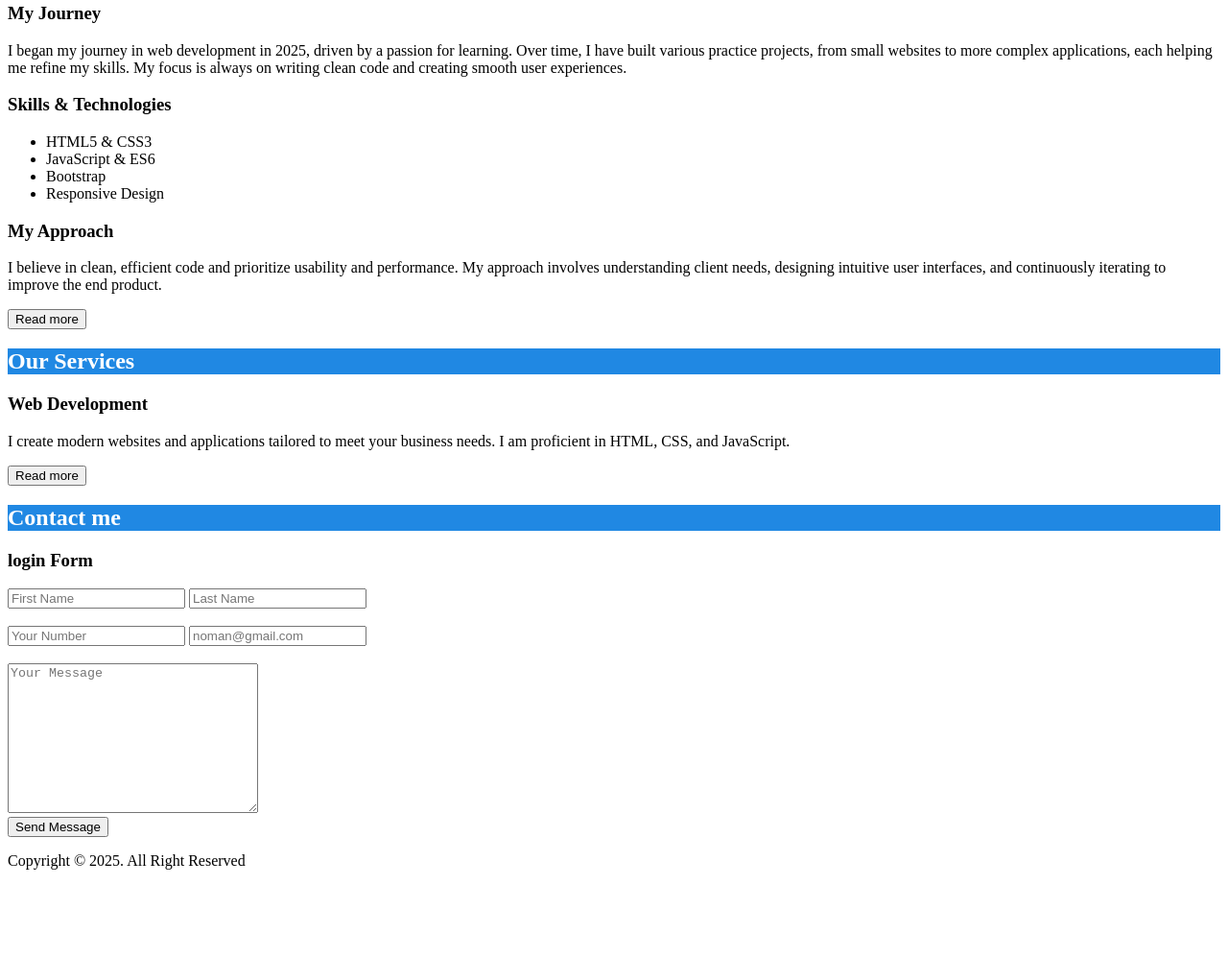
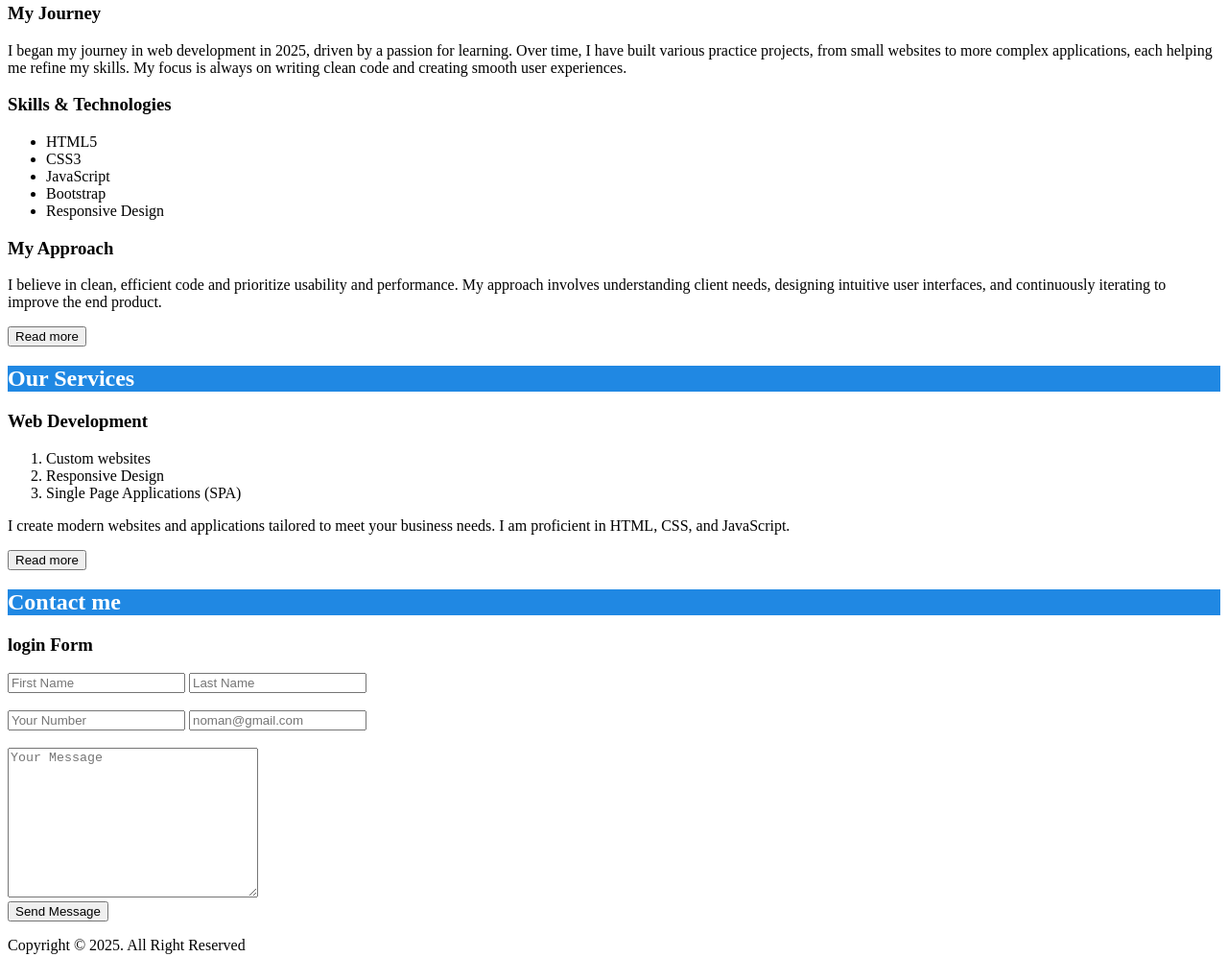
Before and after one commit to NomanANO/Basic-Structure, a plain HTML site: page index.html in a window 1280 px wide. Shown: the part 494-1491 px from the top of the page at 96% size. Before the commit the page ends 1416 px from the top, so only its background shows below. Drawn offline with Linux system fonts and the light colour scheme.

Commit message:
list add

```diff
--- a/index.html
+++ b/index.html
@@ -54,8 +54,9 @@
 
 		<h3>Skills & Technologies</h3>
 		<ul>
-			<li>HTML5 & CSS3</li>
-			<li>JavaScript & ES6</li>
+			<li>HTML5 </li>
+			<li>CSS3</li>
+			<li>JavaScript</li>
 			<li>Bootstrap</li>
 			<li>Responsive Design</li>
 		</ul>
@@ -71,6 +72,11 @@
 	<section id="services">
 		<h2>Our Services</h2>
 		<h3>Web Development</h3>
+		<ol>
+			<li>Custom websites </li>
+			<li>Responsive Design </li>
+			<li>Single Page Applications (SPA) </li>
+			</ol>
 		<p>I create modern websites and applications tailored to meet your business needs. I am proficient in HTML, CSS,
 			and JavaScript.</p>
 		<button type="button">Read more</button>
@@ -98,9 +104,11 @@
 			</form>
 		</form>
 
+	</section>
+
+	<footer>
 		<p>Copyright &copy; 2025. All Right Reserved</p>
-
-	</section>
+                 </footer>
 
 
 
```
